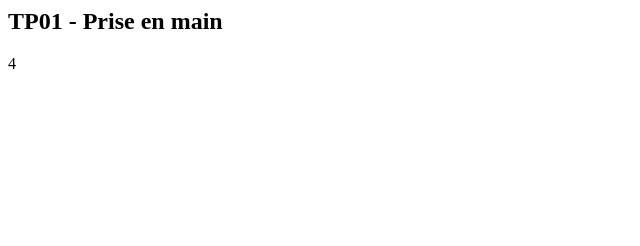
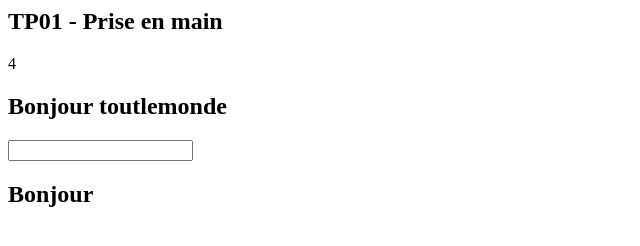
Before and after one commit to jeromeSamson/formation-frontend, a website built with webpack: page 05-angularjs/src/index.html in a window 1280 px wide. Shown: the whole page, without its empty margins (0-640 px from the left). Built offline with nearby package versions, Linux system fonts and the light colour scheme; some packages are replaced by stand-ins of ours.

Commit message:
Déplacement des expression angular de index.html vers expression.html

```diff
--- a/05-angularjs/src/tp01/expression.html
+++ b/05-angularjs/src/tp01/expression.html
@@ -1,4 +1,8 @@
 <section id="tp01" ng-app>
     <h1>TP01 - Prise en main</h1>
     <p>{{1+3}}</p>
+    <h1>Bonjour {{ 'tout' + 'le' + 'monde'}}</h1>
+
+    <input type="text" ng-model="votreNom">
+    <h1>Bonjour {{votreNom}}</h1>
 </section>
```
Also changed, not shown: 05-angularjs/public/index.html (+0 -4 lines).
